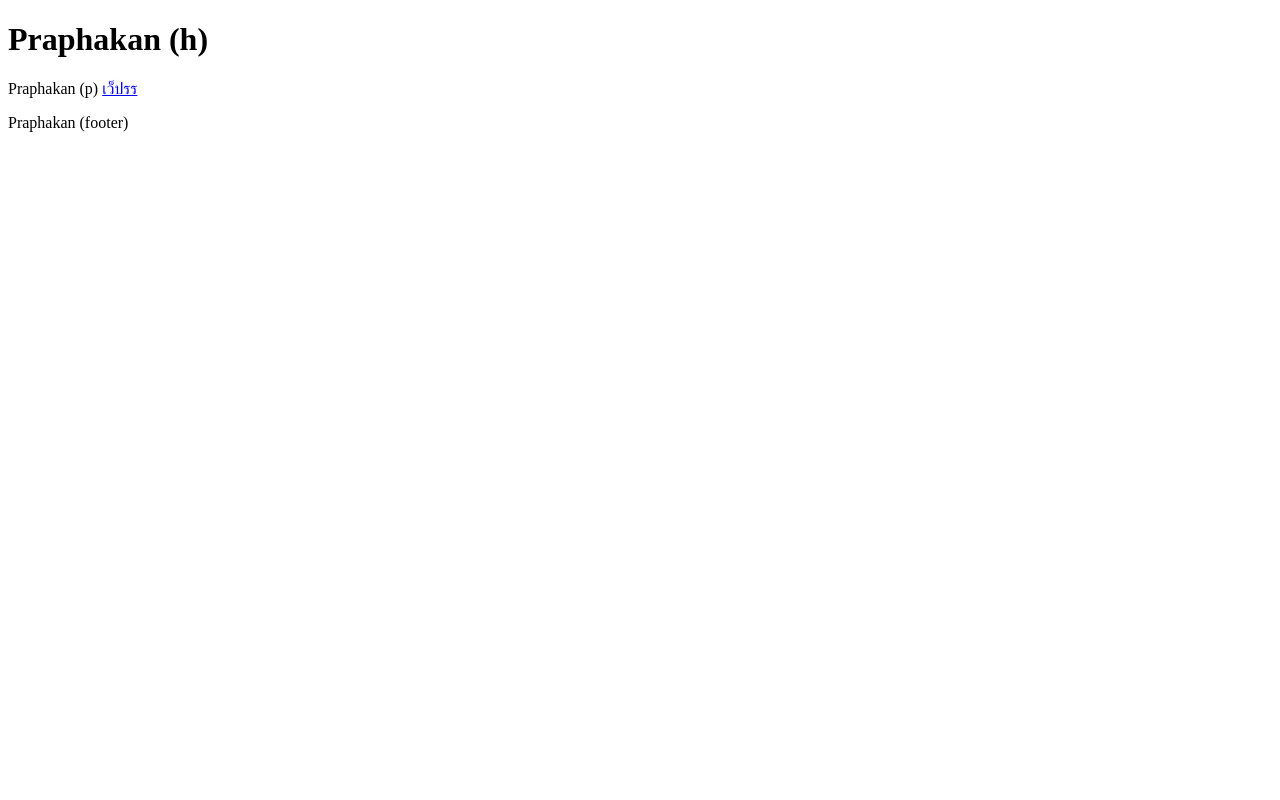
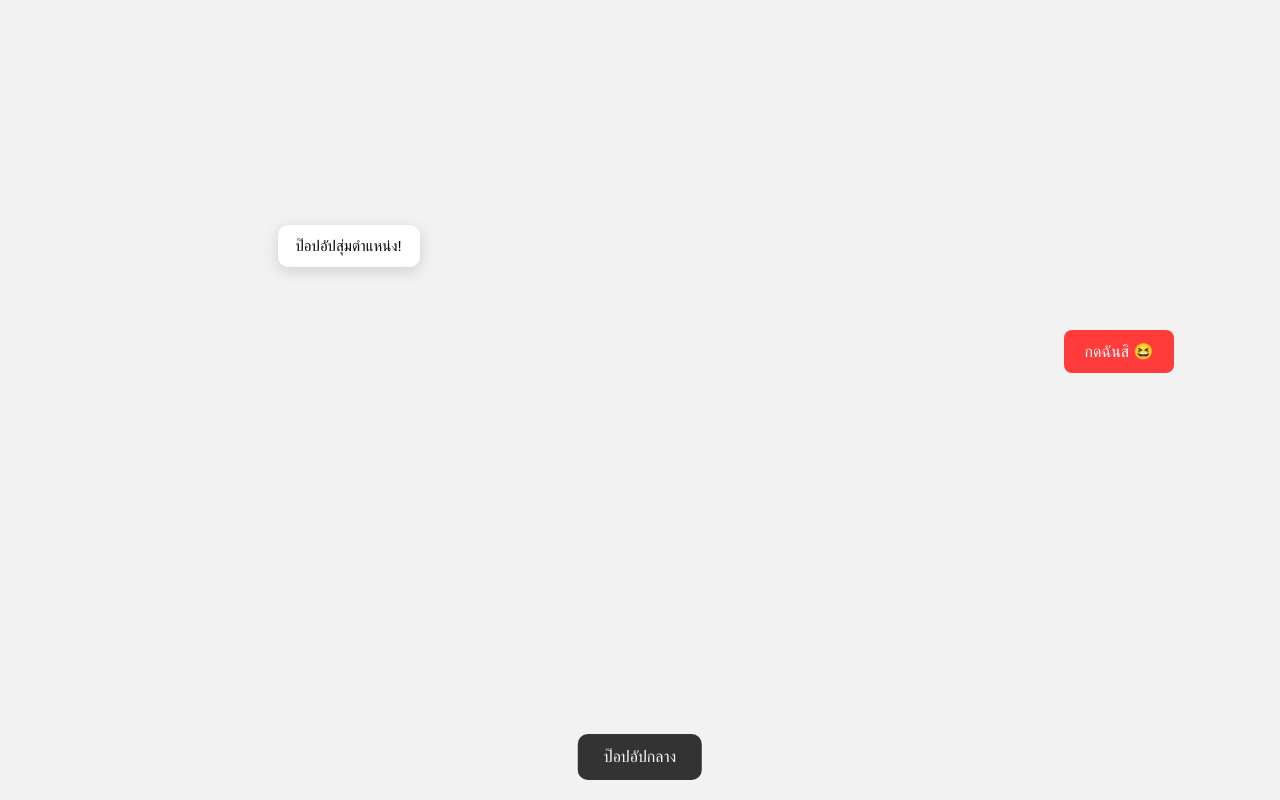
Before and after one commit to komsan2554/AbKomsanazure, a website: page public/index.html in a window 1280 px wide. Drawn offline with Linux system fonts and the light colour scheme.

Commit message:
Modify index.html for popup demo
Updated HTML structure and styles for a popup demo.

```diff
--- a/public/index.html
+++ b/public/index.html
@@ -1,21 +1,182 @@
 <!DOCTYPE html>
-<html lang="en">
+<html lang="th">
 <head>
-  <meta charset="UTF-8">
-  <meta name="viewport" content="width=device-width, initial-scale=1.0">
-  <title>Praphakan</title>
-  <style>
-    body {
-  </style>
+<meta charset="UTF-8">
+<meta name="viewport" content="width=device-width, initial-scale=1.0">
+<title>Popup Demo</title>
+
+<style>
+  body {
+    margin: 0;
+    font-family: sans-serif;
+    background: #f2f2f2;
+    height: 100vh;
+    overflow: hidden;
+    position: relative;
+  }
+
+  /* ปุ่มแบบหนีตำแหน่ง */
+  #moveBtn {
+    position: absolute;
+    padding: 12px 20px;
+    background: #ff3b3b;
+    color: #fff;
+    border: none;
+    border-radius: 8px;
+    cursor: pointer;
+    font-size: 16px;
+  }
+
+  /* ปุ่มเปิด popup กลาง */
+  #centerBtn {
+    position: absolute;
+    bottom: 20px;
+    left: 50%;
+    transform: translateX(-50%);
+    padding: 14px 26px;
+    background: #333;
+    color: #fff;
+    border-radius: 10px;
+    border: none;
+    cursor: pointer;
+    font-size: 16px;
+  }
+
+  /* popup random */
+  #randomPopup {
+    position: absolute;
+    padding: 12px 18px;
+    background: white;
+    border-radius: 10px;
+    box-shadow: 0 4px 15px rgba(0,0,0,0.15);
+    font-size: 15px;
+    display: none;
+  }
+
+  /* popup ตรงกลาง */
+  #centerPopup {
+    position: fixed;
+    inset: 0;
+    background: rgba(0,0,0,0.6);
+    display: none;
+    align-items: center;
+    justify-content: center;
+  }
+
+  #centerBox {
+    background: white;
+    padding: 20px;
+    width: 85%;
+    max-width: 380px;
+    border-radius: 15px;
+    text-align: center;
+  }
+  #centerBox img {
+    width: 100%;
+    border-radius: 10px;
+  }
+
+  #closeCenter {
+    margin-top: 12px;
+    padding: 10px 20px;
+    background: #444;
+    color: white;
+    border: none;
+    border-radius: 8px;
+    cursor: pointer;
+  }
+</style>
 </head>
 <body>
-  <div class="container">
-    <h1> Praphakan (h) </h1>
-      <p1> Praphakan (p) </p1>
-<a href="https://pr.ac.th">เว็ปรร</a>
-    <footer>
-      <p>Praphakan (footer)</p>
-    </footer>
+
+<!-- ป๊อปอัปสุ่ม -->
+<div id="randomPopup">ป๊อปอัปสุ่มตำแหน่ง!</div>
+
+<!-- ปุ่มที่หนีตำแหน่ง -->
+<button id="moveBtn">กดฉันสิ 😆</button>
+
+<!-- ปุ่มเปิดป๊อปอัปกลาง -->
+<button id="centerBtn">ป๊อปอัปกลาง</button>
+
+<!-- ป๊อปอัปกลาง -->
+<div id="centerPopup">
+  <div id="centerBox">
+    <img src="https://via.placeholder.com/350x200" alt="">
+    <h3>ป๊อปอัปแบบมีรูปและข้อความ</h3>
+    <p>นี่คือข้อความตัวอย่างที่อยู่ใน popup ตรงกลาง</p>
+    <button id="closeCenter">ปิด</button>
   </div>
+</div>
+
+<script>
+  // -------------------------------
+  // 1) ป๊อปอัปสุ่มตำแหน่ง (ขึ้นเรื่อยๆ)
+  // -------------------------------
+  const randomPopup = document.getElementById("randomPopup");
+
+  function showRandomPopup() {
+    const w = window.innerWidth;
+    const h = window.innerHeight;
+
+    const x = Math.random() * (w - 150);
+    const y = Math.random() * (h - 80);
+
+    randomPopup.style.left = x + "px";
+    randomPopup.style.top = y + "px";
+    randomPopup.style.display = "block";
+
+    setTimeout(() => {
+      randomPopup.style.display = "none";
+    }, 1200);
+  }
+
+  // แสดงทุก 2.5 วิ
+  setInterval(showRandomPopup, 2500);
+
+
+
+  // -------------------------------
+  // 2) ปุ่มที่หนีตำแหน่ง
+  // -------------------------------
+  const moveBtn = document.getElementById("moveBtn");
+
+  function moveButton() {
+    const w = window.innerWidth;
+    const h = window.innerHeight;
+
+    const x = Math.random() * (w - 180);
+    const y = Math.random() * (h - 60);
+
+    moveBtn.style.left = x + "px";
+    moveBtn.style.top = y + "px";
+  }
+
+  moveButton(); // random เริ่มต้น
+  moveBtn.addEventListener("mouseover", moveButton);
+  moveBtn.addEventListener("click", moveButton);
+
+
+  // -------------------------------
+  // 3) ป๊อปอัปกลางพร้อมรูป + ข้อความ
+  // -------------------------------
+  const centerBtn = document.getElementById("centerBtn");
+  const centerPopup = document.getElementById("centerPopup");
+  const closeCenter = document.getElementById("closeCenter");
+
+  centerBtn.onclick = () => {
+    centerPopup.style.display = "flex";
+  };
+  closeCenter.onclick = () => {
+    centerPopup.style.display = "none";
+  };
+
+  // คลิกด้านนอกเพื่อปิด
+  centerPopup.onclick = (e) => {
+    if (e.target === centerPopup) {
+      centerPopup.style.display = "none";
+    }
+  };
+</script>
+
 </body>
 </html>
```
